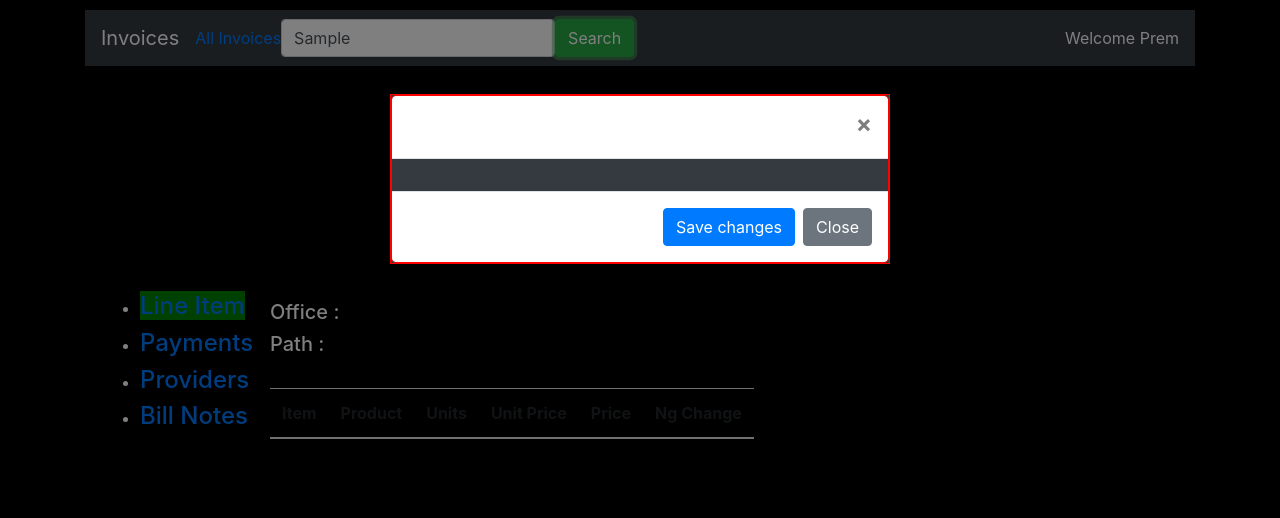
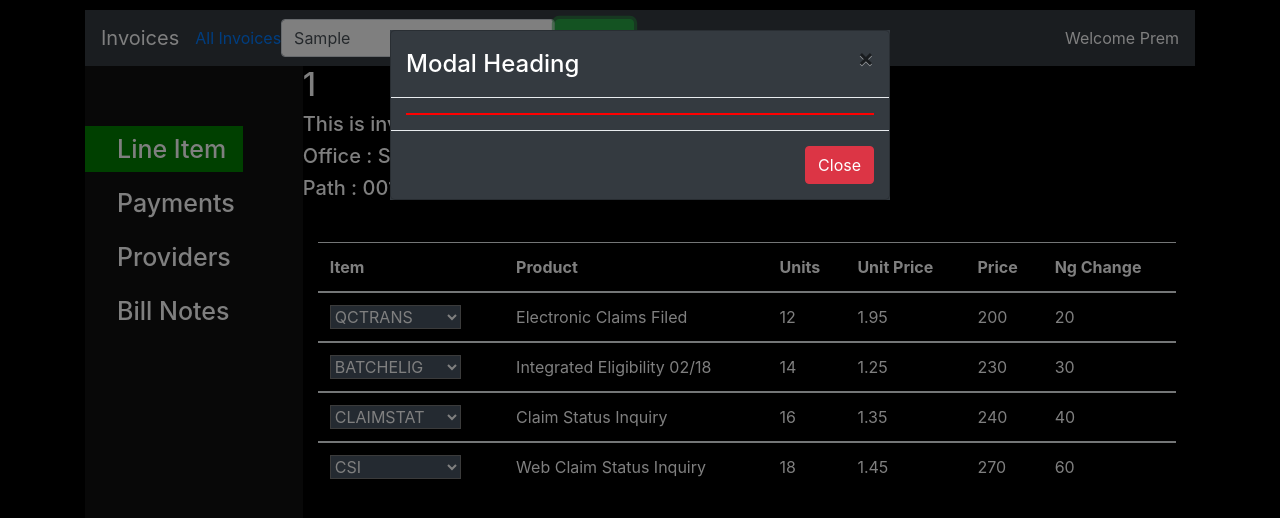
Before and after one commit to premanshum/Invoice-UI, an Angular app: page /invoices/1 in a window 1280 px wide. Both pictures are taken after typing "Sample" into the empty fields and a click on the button "Search". Shown: the top 518 px of the page. Built offline with nearby package versions, Linux system fonts and the light colour scheme.

Commit message:
Renamed IInvoiceResponse to IServiceResponse

```diff
--- a/src/app/Services/InvoiceService.ts
+++ b/src/app/Services/InvoiceService.ts
@@ -4,7 +4,7 @@ import { Observable } from 'rxjs/Rx';
 import { HttpClient } from '@angular/common/http';
 import { HttpErrorResponse } from '@angular/common/http';
 import { IProduct } from '../dataModal/IProduct';
-import { IInvoiceResponse } from '../dataModal/IInvoiceResponse';
+import { IServiceResponse } from '../dataModal/IServiceResponse';
 import { catchError } from 'rxjs/operators';
 import { IInvoice } from '../dataModal/IInvoice';
 
@@ -13,15 +13,15 @@ import { IInvoice } from '../dataModal/IInvoice';
 export class InvoiceService{
 
     products : IProduct[];
-    _invoiceResponse : IInvoiceResponse;
+    _invoiceResponse : IServiceResponse;
 
     constructor(private http:Http, private httpService: HttpClient){
         // Nothing interesting
     }
 
-    public getInvoicesFromApi() : Observable<IInvoiceResponse>{
-        return this.httpService.get<IInvoiceResponse>("https://premwebapp01-dev02.azurewebsites.net/invoice/MethodB")
-        .pipe(catchError(this.handleError<IInvoiceResponse>('getInvoicesFromApi', null)));
+    public getInvoicesFromApi() : Observable<IServiceResponse>{
+        return this.httpService.get<IServiceResponse>("https://premwebapp01-dev02.azurewebsites.net/invoice/MethodB")
+        .pipe(catchError(this.handleError<IServiceResponse>('getInvoicesFromApi', null)));
     }
 
     public searchInvoices(searchTerm : string){
@@ -52,7 +52,7 @@ export class InvoiceService{
         return this._invoiceResponse;
     }
 
-    public setInvoices(value : IInvoiceResponse){
+    public setInvoices(value : IServiceResponse){
         this._invoiceResponse = value;
     }
 
--- a/src/app/dataModal/IInvoiceResponse.ts
+++ b/src/app/dataModal/IServiceResponse.ts
@@ -1,4 +1,4 @@
-export interface IInvoiceResponse {
+export interface IServiceResponse {
     WasSuccessful: string,
     FailureReasons: string[],
     TimeTaken: string,
--- a/src/app/invoices/invoice-details.html
+++ b/src/app/invoices/invoice-details.html
@@ -1,13 +1,14 @@
 <div class="container-fluid">
-    <div class="row">
-        <side-bar   class="col-md-2 sidebar"
-                    [m_invoiceNumber] = "m_invoiceDetail.invoiceNumber"
-                    (sideBarClick) = "sideBarClickHandled($event)"></side-bar> <!-- $event is a part of syntax, cannot be renamed to anything else -->
-        <div>
-            <h2 class="sub-header">{{m_invoiceDetail.invoiceNumber}}</h2>
-            <h5>{{m_invoiceDetail.description}}</h5>
-            <h5>Office : {{m_invoiceDetail.modifiedDate | date : 'mediumDate'}}</h5>
-            <h5>Path : {{m_invoiceDetail.siteId}}</h5>
+    <div class="row BorderYes1">
+        <side-bar class="BorderYes1"
+            [m_invoiceNumber] = "m_invoiceDetail.InvoiceNumber"
+            (sideBarClick) = "sideBarClickHandled($event)">
+        </side-bar> <!-- $event is a part of syntax, cannot be renamed to anything else -->
+        <div class="BorderB1" style="position: relative; width:80%">
+            <h2 class="sub-header">{{m_invoiceDetail.InvoiceNumber}}</h2>
+            <h5>{{m_invoiceDetail.Description}}</h5>
+            <h5>Office : {{m_invoiceDetail.ModifiedDate | date : 'mediumDate'}}</h5>
+            <h5>Path : {{m_invoiceDetail.SiteId}}</h5>
             <invoice-lineItems class="col-md-6 main"
                         *ngIf="m_currentComponentName == 'LineItems'"
                         [m_invoiceDetail] = "m_invoiceDetail"
--- a/src/app/invoices/invoice-details.ts
+++ b/src/app/invoices/invoice-details.ts
@@ -1,5 +1,5 @@
 import { Component, OnInit } from '@angular/core'
-import { ActivatedRoute } from '@angular/router'
+import { ActivatedRoute, Params } from '@angular/router'
 import { IInvoice } from '../dataModal/IInvoice';
 import { ILineItem } from '../dataModal/ILineItem';
 import { IPayment } from '../dataModal/IPayment';
@@ -18,6 +18,7 @@ export class InvoiceDetails  implements OnInit{
     m_invoiceDetail : IInvoice;
     m_currentComponentName : string;
     m_products : IProduct[];
+    parameter : string;
 
     constructor(
         private route:ActivatedRoute,
@@ -25,9 +26,9 @@ export class InvoiceDetails  implements OnInit{
         private invoiceService: InvoiceService) { }
 
     ngOnInit() {
-        //this.m_products = this.tempProducts;
-        this.m_currentComponentName = 'LineItems';
-        //this.project = this.projectService.getProject(this.route.snapshot.params['id']);
+
+        this.route.params.forEach((params: Params) => {
+            //this.m_invoiceDetail.InvoiceNumber = params['id'];
             this.m_invoiceDetail = {
                 Id : '001',
                 Reviewed: '1',
@@ -36,7 +37,7 @@ export class InvoiceDetails  implements OnInit{
                 Description: 'This is invoice Description.',
                 SiteId: '001',
                 ParentSiteId: 'P001',
-            InvoiceNumber: this.route.snapshot.params['id'],
+                InvoiceNumber: params['id'],
                 MRev: false,
                 IsModified: false,
                 IsDeleted: true,
@@ -47,19 +48,28 @@ export class InvoiceDetails  implements OnInit{
             };
 
 
+        })
+
+        //this.m_products = this.tempProducts;
+        this.m_currentComponentName = 'LineItems';
+        //this.project = this.projectService.getProject(this.route.snapshot.params['id']);
+
+
+        console.log(this.m_invoiceDetail);
+
         this.invoiceService
         .getProductsFromJson()
         .subscribe(
           data => {
             this.m_products = data as IProduct[];
-            //console.log ("We got the Data. " + this.products);
+            console.log ("We got the Data. " + this.m_products);
           },
           (err: HttpErrorResponse) => {
             console.log ("Something gone bad." + err.message);
           }
       );
 
-    }
+    } // ngOnInit()
 
     sideBarClickHandled(data){
         //console.log('Received : ', data.aValue);
--- a/src/app/invoices/invoice-lineItems.html
+++ b/src/app/invoices/invoice-lineItems.html
@@ -1,4 +1,4 @@
-<div >
+<div class="container" >
     <div class="table-responsive">
         <table class="table table-striped">
             <thead>
@@ -12,7 +12,7 @@
                 </tr>
             </thead>
 
-            <tbody *ngFor="let lineItem of m_invoiceDetail.lineItems">
+            <tbody *ngFor="let lineItem of m_invoiceDetail.LineItems">
                 <tr>
                     <td contenteditable='false'>
                         <select id="Id" #ctrl="ngModel" name="productSelect"
--- a/src/app/invoices/invoice-list.component.ts
+++ b/src/app/invoices/invoice-list.component.ts
@@ -3,7 +3,7 @@ import { InvoiceService } from '../Services/InvoiceService';
 import { HttpClient } from '@angular/common/http';
 import { HttpErrorResponse } from '@angular/common/http';
 import { IProduct } from '../dataModal/IProduct';
-import { IInvoiceResponse } from '../dataModal/IInvoiceResponse';
+import { IServiceResponse } from '../dataModal/IServiceResponse';
 import { IInvoice } from '../dataModal/IInvoice';
 
 
@@ -14,7 +14,7 @@ import { IInvoice } from '../dataModal/IInvoice';
 export class InvoiceListComponent implements OnInit {
 
   invoices:IInvoice[];
-  apiResponse: IInvoiceResponse;
+  apiResponse: IServiceResponse;
   products : IProduct[];
   appConfig: any[];
   timeStamp : any;
--- a/src/app/invoices/invoice-thumbnail.html
+++ b/src/app/invoices/invoice-thumbnail.html
@@ -1,5 +1,5 @@
 
-<div class="well hoverwell" [routerLink]="['/invoices', m_invoice.InvoiceNumber]"
+<div class="well hoverwell " [routerLink]="['/invoices', m_invoice.InvoiceNumber]"
     style="margin: 4px; padding:2%; width: 100%;">
     <div [hidden]="m_invoice.IsModified"
         class="icon-star icon-white BorderNo"
--- a/src/app/reUsables/modalBox/modalBox.html
+++ b/src/app/reUsables/modalBox/modalBox.html
@@ -14,9 +14,7 @@
         </div>
     </div>
 </div>
--->
-<!--<div  id="modalBox" class="modal BorderYes" tabindex="-1" role="dialog" style="border-width: 5px">-->
-        <div class="modal modal-dialog fade BorderYes bg-dark" role="document" id="modalBox">
+<div class="modal modal-dialog fade BorderYes bg-dark" role="document" id="modalBox">
           <div class="modal-content BorderYes">
             <div class="modal-header">
               <h5 class="modal-title">Modal title</h5>
@@ -26,7 +24,7 @@
             </div>
             <div class="modal-body bg-dark">
                     <ng-content>
-                    </ng-content>
+                        </ng-content>
             </div>
             <div class="modal-footer">
               <button type="button" class="btn btn-primary">Save changes</button>
@@ -34,4 +32,29 @@
             </div>
           </div>
         </div>
-     <!-- </div>-->
+-->
+<!--<div  id="modalBox" class="modal BorderYes" tabindex="-1" role="dialog" style="border-width: 5px">-->
+
+    <div class="modal fade" id="modalBox">
+        <div class="modal-dialog bg-dark">
+            <div class="modal-content bg-dark">
+
+            <!-- Modal Header -->
+            <div class="modal-header">
+                <h4 class="modal-title">Modal Heading</h4>
+                <button type="button" class="close" data-dismiss="modal">&times;</button>
+            </div>
+
+            <!-- Modal body -->
+            <div class="modal-body">
+                <ng-content></ng-content>
+            </div>
+
+            <!-- Modal footer -->
+            <div class="modal-footer">
+                <button type="button" class="btn btn-danger" data-dismiss="modal">Close</button>
+            </div>
+
+            </div>
+        </div>
+    </div>
--- a/src/app/reUsables/nav/navbar.html
+++ b/src/app/reUsables/nav/navbar.html
@@ -24,7 +24,10 @@
 
 <!-- modalBox is a modal component 100668486232 -->
 <modalBox title="Invoice Search">
-    <div class="list-group">
-        <a class="list-group-item bg-dark" *ngFor="let invoice of _foundInvoices">{{invoice.InvoiceNumber}}</a>
+    <div class="list-group BorderYes">
+        <a class="list-group-item bg-dark" style="padding: 5px"
+        *ngFor="let invoice of _foundInvoices"
+        [routerLink]="['/invoices', invoice.InvoiceNumber]">
+        {{invoice.InvoiceNumber}}</a>
     </div>
 </modalBox>
--- a/src/app/reUsables/sidebar/sidebar.html
+++ b/src/app/reUsables/sidebar/sidebar.html
@@ -1,24 +1,18 @@
-<div>
-    <ul >
-        <li><h4>
+<div class="sidenav">
+        <h4>
             <a [routerLink]="['/invoices', m_invoiceNumber]"
-                (click)="clickHandler('LineItems')"
-                [ngClass]="selectedItem == 'LineItems'?'activeLink':''">Line Item</a></h4>
-        </li>
-        <li><h4>
+            (click)="clickHandler('LineItems')"
+            [ngClass]="selectedItem == 'LineItems'?'activeLink':''">Line Item</a></h4>
+        <h4>
             <a [routerLink]="['/invoices', m_invoiceNumber]"
-                (click)="clickHandler('Payments')"
-                [ngClass]="selectedItem == 'Payments'?'activeLink':''">Payments</a></h4>
-        </li>
-        <li><h4>
+            (click)="clickHandler('Payments')"
+            [ngClass]="selectedItem == 'Payments'?'activeLink':''">Payments</a></h4>
+        <h4>
             <a [routerLink]="['/invoices', m_invoiceNumber]"
             (click)="clickHandler('Providers')"
             [ngClass]="selectedItem == 'Providers'?'activeLink':''">Providers</a></h4>
-        </li>
-        <li><h4>
+        <h4>
             <a [routerLink]="['/invoices', m_invoiceNumber]"
             (click)="clickHandler('Bill Notes')"
             [ngClass]="selectedItem == 'Bill Notes'?'activeLink':''">Bill Notes</a></h4>
-        </li>
-    </ul>
 </div>
--- a/src/styles.css
+++ b/src/styles.css
@@ -1,12 +1,17 @@
 /* app css stylesheet */
+html, body{
+  margin:0;
+  padding:0;
+  min-width: 1140px; /* this is the important part*/
+}
 
 .hoverwell:hover {
-  background-color: #485563;
+  background-color: rgb(45, 13, 75);
   cursor: pointer;
 }
 
 .hoverwell{
-  background-color:rgb(45, 13, 75)
+  background-color:#485563;
 }
 
 .container {
@@ -81,3 +86,24 @@ select{
 }
 
 .linkActive {color:green}
+
+
+.sidenav {
+  height: 100%;
+  background-color: #111;
+  padding-top: 60px;
+  padding-right: 60px;
+}
+
+.sidenav a {
+  padding: 8px 8px 8px 32px;
+  text-decoration: none;
+  font-size: 25px;
+  color: white;
+  display: block;
+  transition: 0.3s;
+}
+
+.sidenav a:hover {
+  color: #f1f1f1;
+}
```
Also changed, not shown: .angular-cli.json. Lines whose indentation alone changed are shown as unchanged.
